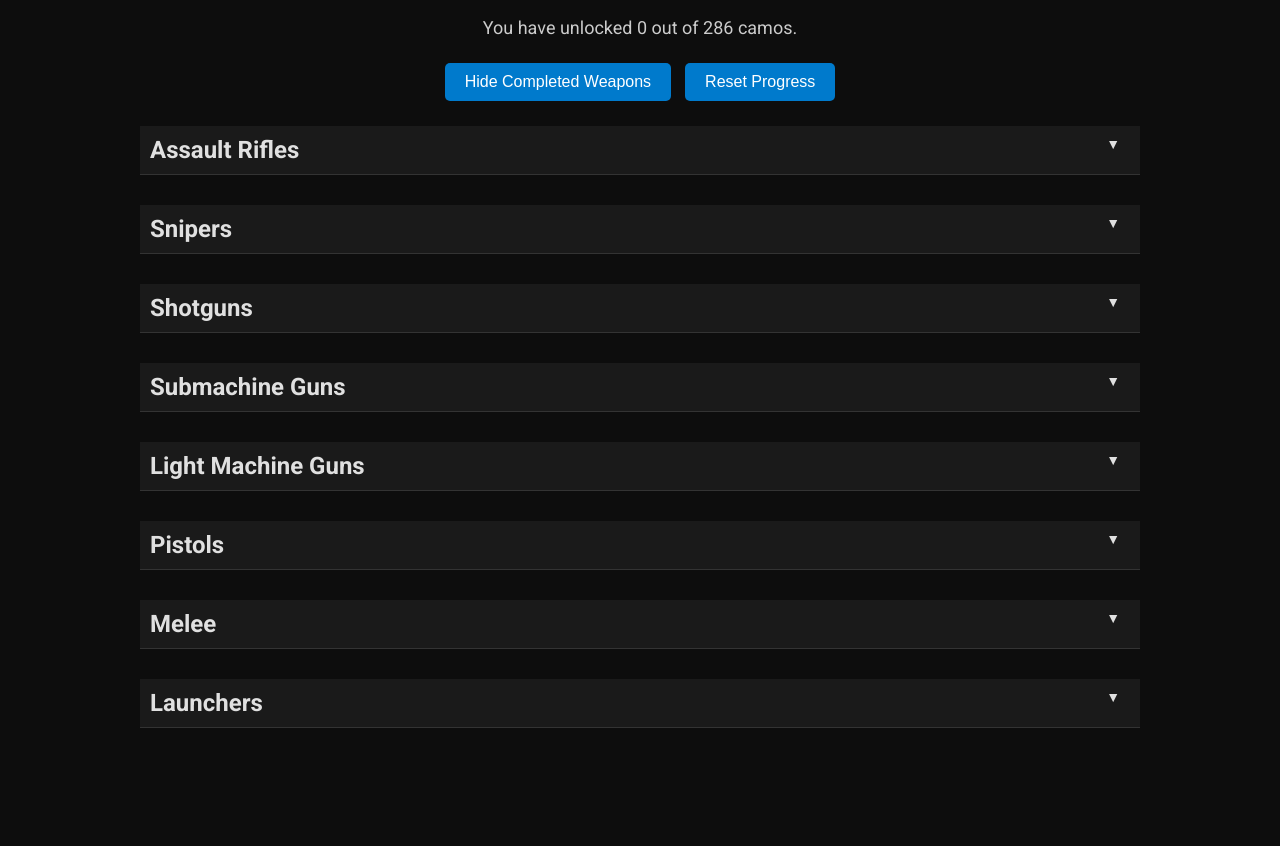
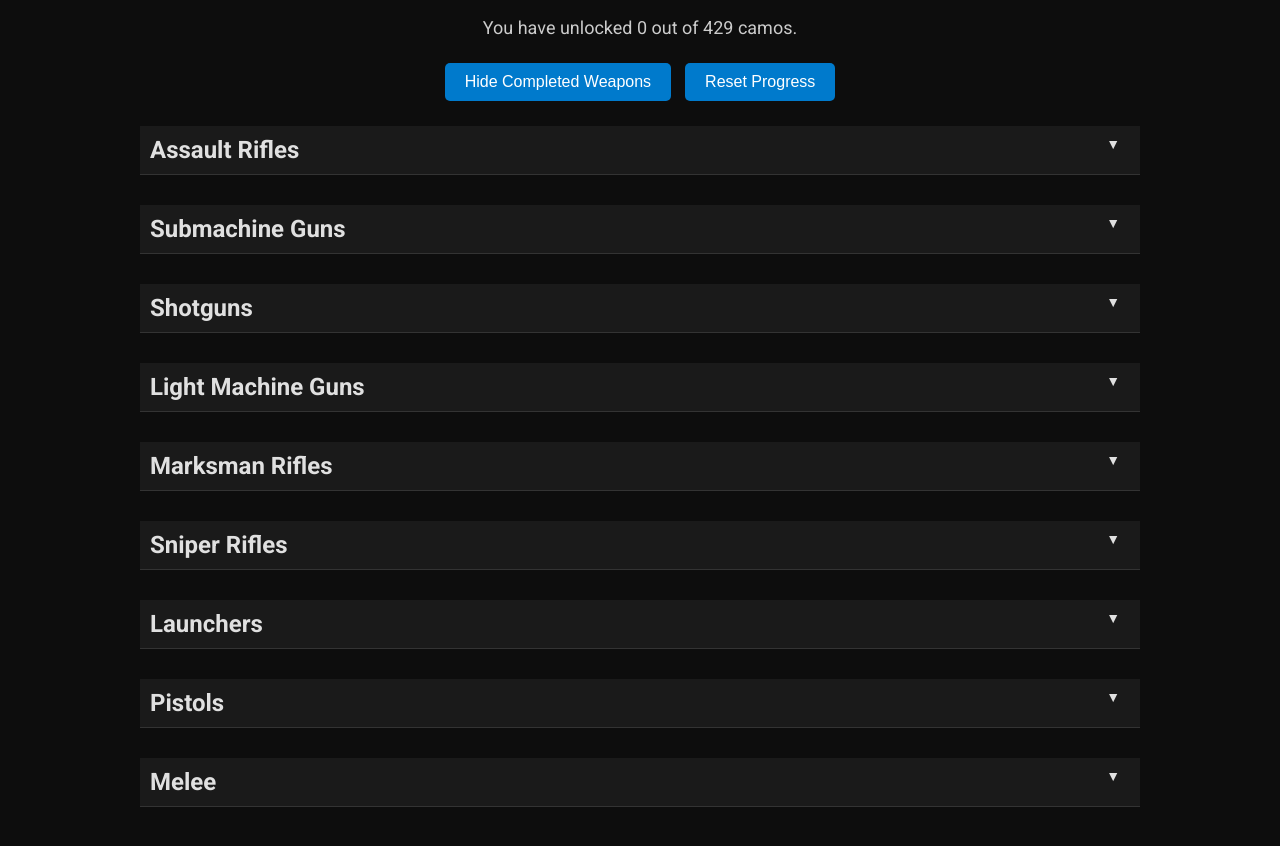
Before and after one commit to Eplefrekk/BO6CamoTracker, a plain HTML site: page index.html in a window 1280 px wide. Shown: the part 82-928 px from the top of the page. Before the commit the page ends 860 px from the top, so only its background shows below. Drawn offline with Linux system fonts and the light colour scheme.

Commit message:
Updatet guns

```diff
--- a/index.html
+++ b/index.html
@@ -250,50 +250,55 @@
         // Weapon categories with weapons and their camos
         const camoCategories = {
             'Assault Rifles': {
-                'M4A1': camos,
-                'AK-47': camos,
-                'FAL': camos,
-                // Add more assault rifles here
+                'XM4': camos,
+                'AK-74': camos,
+                'AMES 85': camos,
+                'GPR 91': camos,
+                'Model L': camos,
+                'Goblin MK 2': camos,
+                'AS Val': camos,
             },
-            'Snipers': {
-                'HDR': camos,
-                'AX-50': camos,
-                'Dragunov': camos,
-                // Add more snipers here
+            'Submachine Guns': {
+                'C9': camos,
+                'KSV': camos,
+                'Tanto .22': camos,
+                'PP-919': camos,
+                'Jackal PDW': camos,
+                'KOMPAKT 92': camos,
             },
             'Shotguns': {
-                'Model 680': camos,
-                'R9-0': camos,
-                '725': camos,
-                // Add more shotguns here
-            },
-            'Submachine Guns': {
-                'MP5': camos,
-                'Uzi': camos,
-                'P90': camos,
-                // Add more SMGs here
+                'Marine SP': camos,
+                'ASG-89': camos,
             },
             'Light Machine Guns': {
-                'PKM': camos,
-                'M91': camos,
-                'SA87': camos,
-                // Add more LMGs here
+                'PU-21': camos,
+                'XMG': camos,
+                'GPMG-7': camos,
+            },
+            'Marksman Rifles': {
+                'Swat 5.56': camos,
+                'Tsarkov 7.62': camos,
+                'AEK-973': camos,
+                'DM-10': camos,
+            },
+            'Sniper Rifles': {
+                'LW3A1 Frostline': camos,
+                'SVD': camos,
+                'LR 7.62': camos,
+            },
+            'Launchers': {
+                'CIGMA 2B': camos,
+                'HE-1': camos,
             },
             'Pistols': {
-                'X16': camos,
-                '1911': camos,
-                'M19': camos,
-                // Add more pistols here
+                '9mm PM': camos,
+                'Grekhova': camos,
+                'GS45': camos,
+                'Stryder .22': camos,
             },
             'Melee': {
                 'Combat Knife': camos,
-                // Add more melee weapons here
-            },
-            'Launchers': {
-                'PILA': camos,
-                'Strela-P': camos,
-                'RPG-7': camos,
-                // Add more launchers here
+                'Baseball Bat': camos,
             }
         };
 
```
